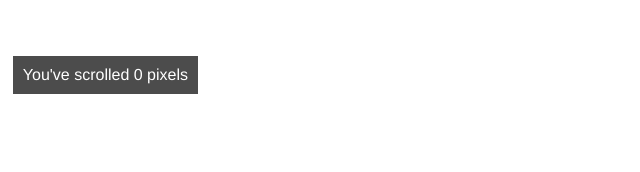
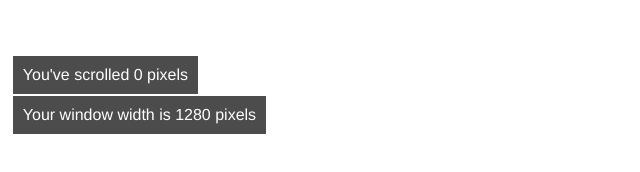
Before and after one commit to jleee/jquery-scroll-width-detector, a plain HTML site: page index.html in a window 1280 px wide. Shown: the top 172 px of the page, without its empty margins (0-640 px from the left). Drawn offline with nearby package versions, Linux system fonts and the light colour scheme.

Commit message:
Add window width detection functionality

```diff
--- a/index.html
+++ b/index.html
@@ -7,26 +7,37 @@
 	body {
 		height: 15000px;
 	}
-	#scroll-number {
+	p {
 		font-family: Helvetica, Arial, sans-serif;
 		background: #000;
+		color: #FFF;
 		opacity: 0.7;
 		position: fixed;
-		top: 5%;
-		left: 1%;
-		color: #FFF;
 		z-index: 111;
 		padding: 10px;
+		left: 1%;
+
+	}
+	#scroll-number {
+		top: 5%;
+
+	}
+	#width-number {
+		top: 10%;
 	}
 	</style>
 </head>
 <body>
 	<p id="scroll-number">You've scrolled 0 pixels</p>
+	<p id="width-number">Your window width is 0 pixels</p>
 <script src="https://code.jquery.com/jquery-3.1.1.min.js"></script>
 <script>
-	$(window).scroll(function() {
-		// Display window scroll
+	$(window).on('scroll resize',function() {
+	    // Display window scroll
 	    $('#scroll-number').text('You\'ve scrolled ' + $(window).scrollTop() + ' pixels');
+
+	    // Display window width
+	    $('#width-number').text('Your window width is ' + $(window).width() + ' pixels');
 	});
 </script>
 </body>
```
